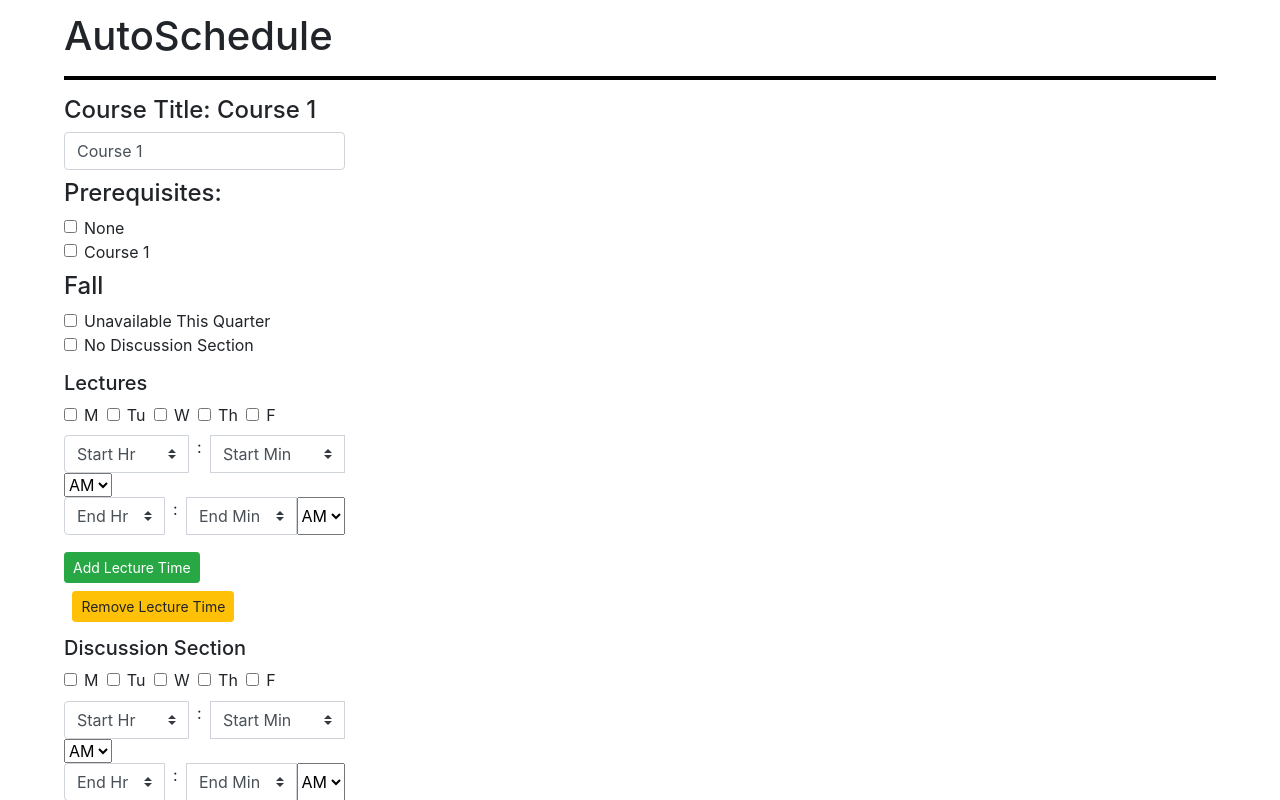
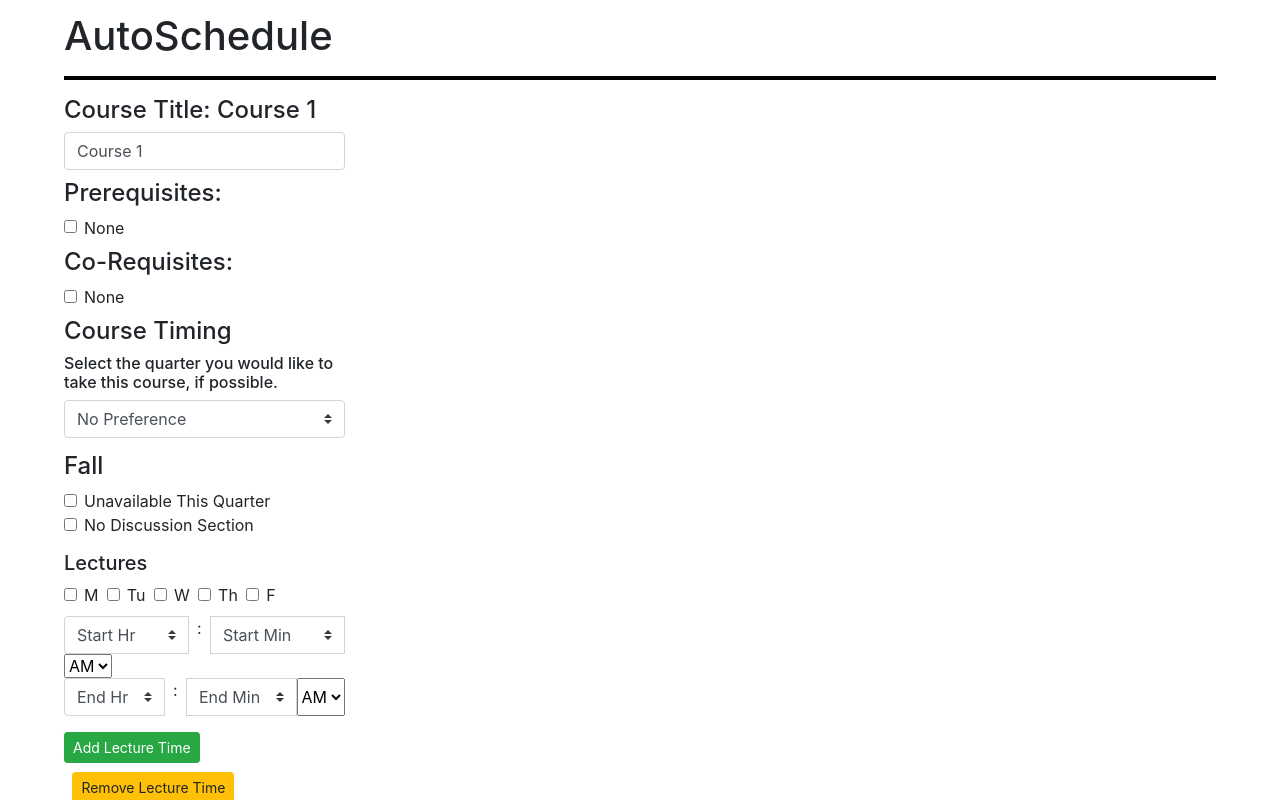
Before and after one commit to cs2027/auto-schedule, a React (Create React App) app: page / in a window 1280 px wide. Both pictures are taken after a click on the button "Add Course". Shown: the top 800 px of the page. Built offline with nearby package versions, Linux system fonts and the light colour scheme.

Commit message:
Co-requisites, course timing preferences, year-long sequences

```diff
--- a/src/App.js
+++ b/src/App.js
@@ -7,7 +7,9 @@ import './App.css';
 class Input extends Component {
   state = {
     currentId: 1,
-    courses: []
+    courses: [],
+    maxFour: false,
+    balance: false
   }
 
   ////////////////////////////////
@@ -64,7 +66,9 @@ class Input extends Component {
                     spring: true
                   },
                   series: false,
-                  prereqs: []
+                  pref: "",
+                  prereqs: [],
+                  coreqs: []
                 }]
     }));
   };
@@ -76,9 +80,233 @@ class Input extends Component {
     }));
   };
 
-  // Method to add year-long course sequences (TODO)
-  handleSeries = () => {
-    console.log('Handle Series');
+  // Method to add year-long course sequences
+  addSeries = () => {
+    for (let i = 0; i < 3; i++) {
+      this.addSeriesCourse(i);
+    };
+  };
+
+  // Helper function for 'addSeries'^^
+  addSeriesCourse = (index) => {
+    if (index === 0) {
+      this.setState(oldState => ({
+        currentId: oldState.currentId + 1,
+        courses: [...oldState.courses,
+                  {
+                    id: oldState.currentId,
+                    title: `Course ${oldState.currentId} (Series)`,
+                    lecTimes: {
+                      fall: [{start: [-1, -1, 0], end: [-1, -1, 0], dow: [0, 0, 0, 0, 0]}],
+                      winter: [{start: [-1, -1, 0], end: [-1, -1, 0], dow: [0, 0, 0, 0, 0]}],
+                      spring: [{start: [-1, -1, 0], end: [-1, -1, 0], dow: [0, 0, 0, 0, 0]}]
+                    },
+                    discTimes: {
+                      fall: [{start: [-1, -1, 0], end: [-1, -1, 0], dow: [0, 0, 0, 0, 0]}],
+                      winter: [{start: [-1, -1, 0], end: [-1, -1, 0], dow: [0, 0, 0, 0, 0]}],
+                      spring: [{start: [-1, -1, 0], end: [-1, -1, 0], dow: [0, 0, 0, 0, 0]}]
+                    },
+                    available: {
+                      fall: true,
+                      winter: false,
+                      spring: false
+                    },
+                    disc: {
+                      fall: true,
+                      winter: false,
+                      spring: false
+                    },
+                    series: true,
+                    pref: "",
+                    prereqs: [],
+                    coreqs: []
+                  }]
+      }));
+    } else if (index === 1) {
+      this.setState(oldState => ({
+        currentId: oldState.currentId + 1,
+        courses: [...oldState.courses,
+                  {
+                    id: oldState.currentId,
+                    title: `Course ${oldState.currentId} (Series)`,
+                    lecTimes: {
+                      fall: [{start: [-1, -1, 0], end: [-1, -1, 0], dow: [0, 0, 0, 0, 0]}],
+                      winter: [{start: [-1, -1, 0], end: [-1, -1, 0], dow: [0, 0, 0, 0, 0]}],
+                      spring: [{start: [-1, -1, 0], end: [-1, -1, 0], dow: [0, 0, 0, 0, 0]}]
+                    },
+                    discTimes: {
+                      fall: [{start: [-1, -1, 0], end: [-1, -1, 0], dow: [0, 0, 0, 0, 0]}],
+                      winter: [{start: [-1, -1, 0], end: [-1, -1, 0], dow: [0, 0, 0, 0, 0]}],
+                      spring: [{start: [-1, -1, 0], end: [-1, -1, 0], dow: [0, 0, 0, 0, 0]}]
+                    },
+                    available: {
+                      fall: false,
+                      winter: true,
+                      spring: false
+                    },
+                    disc: {
+                      fall: false,
+                      winter: true,
+                      spring: false
+                    },
+                    series: true,
+                    pref: "",
+                    prereqs: [],
+                    coreqs: []
+                  }]
+      }));
+    } else {
+      this.setState(oldState => ({
+        currentId: oldState.currentId + 1,
+        courses: [...oldState.courses,
+                  {
+                    id: oldState.currentId,
+                    title: `Course ${oldState.currentId} (Series)`,
+                    lecTimes: {
+                      fall: [{start: [-1, -1, 0], end: [-1, -1, 0], dow: [0, 0, 0, 0, 0]}],
+                      winter: [{start: [-1, -1, 0], end: [-1, -1, 0], dow: [0, 0, 0, 0, 0]}],
+                      spring: [{start: [-1, -1, 0], end: [-1, -1, 0], dow: [0, 0, 0, 0, 0]}]
+                    },
+                    discTimes: {
+                      fall: [{start: [-1, -1, 0], end: [-1, -1, 0], dow: [0, 0, 0, 0, 0]}],
+                      winter: [{start: [-1, -1, 0], end: [-1, -1, 0], dow: [0, 0, 0, 0, 0]}],
+                      spring: [{start: [-1, -1, 0], end: [-1, -1, 0], dow: [0, 0, 0, 0, 0]}]
+                    },
+                    available: {
+                      fall: false,
+                      winter: false,
+                      spring: true
+                    },
+                    disc: {
+                      fall: false,
+                      winter: false,
+                      spring: true
+                    },
+                    series: true,
+                    pref: "",
+                    prereqs: [],
+                    coreqs: []
+                  }]
+      }));
+    }
+  };
+
+  //////////////////
+  // Course title //
+  //////////////////
+
+  // Update course title
+  changeTitle = ({target}) => {
+    let index = this.findIndex(parseInt(target.id));
+
+    let courses = [...this.state.courses];
+    courses[index].title = target.value;
+    this.setState({ courses });
+  };
+
+  ////////////////////
+  // Course prereqs //
+  ////////////////////
+
+  // Update whether or not a course has prereqs
+  prereqStatus = ({target}) => {
+    let index = this.findIndex(parseInt(target.id));
+    let courses = [...this.state.courses];
+
+    if (courses[index].prereqs === null) {
+      courses[index].prereqs = [];
+    } else {
+      courses[index].prereqs = null;
+    }
+
+    this.setState({ courses });
+  }
+
+  // Add or remove a prereq for a course
+  editPrereqs = (courseId, prereqId) => {
+    let index = this.findIndex(courseId);
+    let courses = [...this.state.courses];
+
+    if (courses[index].prereqs.includes(prereqId)) {
+      let prereqs = courses[index].prereqs;
+      courses[index].prereqs = prereqs.filter(Id => Id !== prereqId);
+    } else {
+      courses[index].prereqs.push(prereqId);
+    }
+
+    this.setState({ courses });
+  };
+
+  ////////////////////
+  // Course co-reqs //
+  ////////////////////
+
+  // Update whether or not a course has co-requisites
+  coreqStatus = ({target}) => {
+    let index = this.findIndex(parseInt(target.id));
+    let courses = [...this.state.courses];
+
+    if (courses[index].coreqs === null) {
+      courses[index].coreqs = [];
+    } else {
+      courses[index].coreqs = null;
+    }
+
+    this.setState({ courses });
+  }
+
+  // Edit co-requisites for a given course
+  editCoreqs = (courseId, coreqId) => {
+    let index = this.findIndex(courseId);
+    let courses = [...this.state.courses];
+
+    if (courses[index].coreqs.includes(coreqId)) {
+      let coreqs = courses[index].coreqs;
+      courses[index].coreqs = coreqs.filter(Id => Id !== coreqId);
+    } else {
+      courses[index].coreqs.push(coreqId);
+    }
+
+    this.setState({ courses });
+  };
+
+  ///////////////////////////////
+  // Course timing preferences //
+  ///////////////////////////////
+
+  // Edit preferences regarding course timing (fa, wi, sp)
+  changePref = ({target}) => {
+    let courseId = parseInt(target.dataset.courseid);
+    let value = target.value;
+
+    let index = this.findIndex(courseId);
+    let courses = [...this.state.courses];
+    courses[index].pref = value;
+    this.setState({ courses });
+  };
+
+  /////////////////////////
+  // Course availability //
+  /////////////////////////
+
+  // Update whether or not a course is available in a given quarter
+  changeAvail = (courseId, quarter) => {
+    let index = this.findIndex(courseId);
+    let courses = [...this.state.courses];
+
+    let avail = courses[index].available[quarter];
+    courses[index].available[quarter] = !(avail);
+    this.setState({ courses });
+  };
+
+  // Update whether or not a course has a disc. section for a given quarter
+  changeDisc = (courseId, quarter) => {
+    let index = this.findIndex(courseId);
+    let courses = [...this.state.courses];
+
+    let status = courses[index].disc[quarter];
+    courses[index].disc[quarter] = !(status);
+    this.setState({ courses });
   };
 
   //////////////////////////
@@ -221,76 +449,6 @@ class Input extends Component {
     this.setState({ courses });
   };
 
-  //////////////////
-  // Course title //
-  //////////////////
-
-  // Update course title
-  changeTitle = ({target}) => {
-    let index = this.findIndex(parseInt(target.id));
-
-    let courses = [...this.state.courses];
-    courses[index].title = target.value;
-    this.setState({ courses });
-  };
-
-  ////////////////////
-  // Course prereqs //
-  ////////////////////
-
-  // Update whether or not a course has prereqs
-  prereqStatus = ({target}) => {
-    let index = this.findIndex(parseInt(target.id));
-    let courses = [...this.state.courses];
-
-    if (courses[index].prereqs === null) {
-      courses[index].prereqs = [];
-    } else {
-      courses[index].prereqs = null;
-    }
-
-    this.setState({ courses });
-  }
-
-  // Add or remove a prereq for a course
-  editPrereqs = (courseId, prereqId) => {
-    let index = this.findIndex(courseId);
-    let courses = [...this.state.courses];
-
-    if (courses[index].prereqs.includes(prereqId)) {
-      let prereqs = courses[index].prereqs;
-      courses[index].prereqs = prereqs.filter(Id => Id !== prereqId);
-    } else {
-      courses[index].prereqs.push(prereqId);
-    }
-
-    this.setState({ courses });
-  };
-
-  /////////////////////////
-  // Course availability //
-  /////////////////////////
-
-  // Update whether or not a course is available in a given quarter
-  changeAvail = (courseId, quarter) => {
-    let index = this.findIndex(courseId);
-    let courses = [...this.state.courses];
-
-    let avail = courses[index].available[quarter];
-    courses[index].available[quarter] = !(avail);
-    this.setState({ courses });
-  };
-
-  // Update whether or not a course has a disc. section for a given quarter
-  changeDisc = (courseId, quarter) => {
-    let index = this.findIndex(courseId);
-    let courses = [...this.state.courses];
-
-    let status = courses[index].disc[quarter];
-    courses[index].disc[quarter] = !(status);
-    this.setState({ courses });
-  };
-
   ///////////////////
   // Render method //
   ///////////////////
@@ -332,7 +490,7 @@ class Input extends Component {
                 hidden={this.state.courses[this.findIndex(course.id)].prereqs === null}
                 className="input-group"
               >
-                  {this.state.courses.map((prereq) => (
+                  {this.state.courses.filter(prereq => !(prereq.series) && prereq.id !== course.id).map((prereq) => (
                     <div key={prereq.id} className="form-check m-right">
                       <input
                         onChange={() => this.editPrereqs(course.id, prereq.id)}
@@ -346,8 +504,59 @@ class Input extends Component {
                   ))}
               </div>
 
+              {/* Co-reqs */}
+              <h4 className="m-top">Co-Requisites:</h4>
+              <div className="input-group">
+                <div className="form-check">
+                  <input
+                    onChange={this.coreqStatus}
+                    checked={this.state.courses[this.findIndex(course.id)].coreqs === null}
+                    id={course.id}
+                    className="form-check-input"
+                    type="checkbox"
+                  />
+                  <label className="form-check-label">None</label>
+                </div>
+              </div>
+              <div
+                hidden={this.state.courses[this.findIndex(course.id)].coreqs === null}
+                className="input-group"
+              >
+                  {this.state.courses.filter(coreq => !(coreq.series) && coreq.id !== course.id).map((coreq) => (
+                    <div key={coreq.id} className="form-check m-right">
+                      <input
+                        onChange={() => this.editCoreqs(course.id, coreq.id)}
+                        checked={this.state.courses[this.findIndex(course.id)].coreqs !== null &&
+                                this.state.courses[this.findIndex(course.id)].coreqs.includes(coreq.id)}
+                        className="form-check-input"
+                        type="checkbox"
+                      />
+                      <label className="form-check-label">{coreq.title}</label>
+                    </div>
+                  ))}
+              </div>
+
+              {/* Course Timing */}
+              <div className="m-top" hidden={this.state.courses[this.findIndex(course.id)].series}>
+                <h4>Course Timing</h4>
+                <h6>Select the quarter you would like to take this course, if possible.</h6>
+                <div className="input-group m-bottom">
+                  <select
+                    onChange={this.changePref}
+                    data-courseid={course.id}
+                    value={this.state.courses[this.findIndex(course.id)].pref}
+                    className="custom-select"
+                  >
+                    <option value="">No Preference</option>
+                    <option value="fall">Fall</option>
+                    <option value="winter">Winter</option>
+                    <option value="spring">Spring</option>
+                  </select>
+                </div>
+              </div>
+
               {/* START: Fall Quarter */}
-              <h4 className="m-top">Fall</h4>
+              <h4 className="m-top-lg">Fall</h4>
               <div className="form-check">
                 <input
                   onChange={() => this.changeAvail(course.id, 'fall')}
@@ -362,7 +571,8 @@ class Input extends Component {
               <div className="form-check">
                 <input
                   onChange = {() => this.changeDisc(course.id, 'fall')}
-                  checked={!(this.state.courses[this.findIndex(course.id)].disc.fall)}
+                  checked={!(this.state.courses[this.findIndex(course.id)].available.fall) ||
+                    !(this.state.courses[this.findIndex(course.id)].disc.fall)}
                   className="form-check-input"
                   type="checkbox"
                 />
@@ -428,7 +638,7 @@ class Input extends Component {
                     <div className="input-group">
                       <select
                         onChange={this.lecTimes}
-                        value={this.state.courses[this.findIndex(course.id)].lecTimes.fall[index].start[0]}
+                        value={lecTime.start[0]}
                         data-courseid={course.id}
                         data-quarter="fall"
                         data-lecindex={index}
@@ -445,7 +655,7 @@ class Input extends Component {
                       <label className="m-right m-left">:</label>
                       <select
                         onChange={this.lecTimes}
-                        value={this.state.courses[this.findIndex(course.id)].lecTimes.fall[index].start[1]}
+                        value={lecTime.start[1]}
                         data-courseid={course.id}
                         data-quarter="fall"
                         data-lecindex={index}
@@ -461,7 +671,7 @@ class Input extends Component {
                       </select>
                       <select
                         onChange={this.lecTimes}
-                        value={this.state.courses[this.findIndex(course.id)].lecTimes.fall[index].start[2]}
+                        value={lecTime.start[2]}
                         data-courseid={course.id}
                         data-quarter="fall"
                         data-lecindex={index}
@@ -474,7 +684,7 @@ class Input extends Component {
                     <div className="input-group m-bottom">
                       <select
                         onChange={this.lecTimes}
-                        value={this.state.courses[this.findIndex(course.id)].lecTimes.fall[index].end[0]}
+                        value={lecTime.end[0]}
                         data-courseid={course.id}
                         data-quarter="fall"
                         data-lecindex={index}
@@ -491,7 +701,7 @@ class Input extends Component {
                       <label className="m-right m-left">:</label>
                       <select
                         onChange={this.lecTimes}
-                        value={this.state.courses[this.findIndex(course.id)].lecTimes.fall[index].end[1]}
+                        value={lecTime.end[1]}
                         data-courseid={course.id}
                         data-quarter="fall"
                         data-lecindex={index}
@@ -507,7 +717,7 @@ class Input extends Component {
                       </select>
                       <select
                         onChange={this.lecTimes}
-                        value={this.state.courses[this.findIndex(course.id)].lecTimes.fall[index].end[2]}
+                        value={lecTime.end[2]}
                         data-courseid={course.id}
                         data-quarter="fall"
                         data-lecindex={index}
@@ -529,7 +739,6 @@ class Input extends Component {
                   className="btn btn-warning btn-sm m-top m-left">
                     Remove Lecture Time
                 </button>
-
 
                 {/* Fall Quarter: Discussion Times */}
                 <div hidden={!(this.state.courses[this.findIndex(course.id)].disc.fall)}>
@@ -587,7 +796,7 @@ class Input extends Component {
                     <div className="input-group">
                       <select
                         onChange={this.discTimes}
-                        value={this.state.courses[this.findIndex(course.id)].discTimes.fall[index].start[0]}
+                        value={discTime.start[0]}
                         data-courseid={course.id}
                         data-quarter="fall"
                         data-discindex={index}
@@ -604,7 +813,7 @@ class Input extends Component {
                       <label className="m-right m-left">:</label>
                       <select
                         onChange={this.discTimes}
-                        value={this.state.courses[this.findIndex(course.id)].discTimes.fall[index].start[1]}
+                        value={discTime.start[1]}
                         data-courseid={course.id}
                         data-quarter="fall"
                         data-discindex={index}
@@ -620,7 +829,7 @@ class Input extends Component {
                       </select>
                       <select
                         onChange={this.discTimes}
-                        value={this.state.courses[this.findIndex(course.id)].discTimes.fall[index].start[2]}
+                        value={discTime.start[2]}
                         data-courseid={course.id}
                         data-quarter="fall"
                         data-discindex={index}
@@ -633,7 +842,7 @@ class Input extends Component {
                     <div className="input-group m-bottom">
                       <select
                         onChange={this.discTimes}
-                        value={this.state.courses[this.findIndex(course.id)].discTimes.fall[index].end[0]}
+                        value={discTime.end[0]}
                         data-courseid={course.id}
                         data-quarter="fall"
                         data-discindex={index}
@@ -650,7 +859,7 @@ class Input extends Component {
                       <label className="m-right m-left">:</label>
                       <select
                         onChange={this.discTimes}
-                        value={this.state.courses[this.findIndex(course.id)].discTimes.fall[index].end[1]}
+                        value={discTime.end[1]}
                         data-courseid={course.id}
                         data-quarter="fall"
                         data-discindex={index}
@@ -666,7 +875,7 @@ class Input extends Component {
                       </select>
                       <select
                         onChange={this.discTimes}
-                        value={this.state.courses[this.findIndex(course.id)].discTimes.fall[index].end[2]}
+                        value={discTime.end[2]}
                         data-courseid={course.id}
                         data-quarter="fall"
                         data-discindex={index}
@@ -701,7 +910,7 @@ class Input extends Component {
 
         {/* Final Section: Add Courses, Specify Algorithm */}
         <button onClick={this.addCourse} className="btn btn-primary m-right-sm">Add Course</button>
-        <button onClick={this.handleSeries} className="btn btn-primary">Add Year-Long Series</button>
+        <button onClick={this.addSeries} className="btn btn-primary">Add Year-Long Series</button>
         <div className="form-check m-top-sm">
           <input className="form-check-input" type="checkbox" />
           <label className="form-check-label">Max 4 Courses Per Quarter</label>
```
